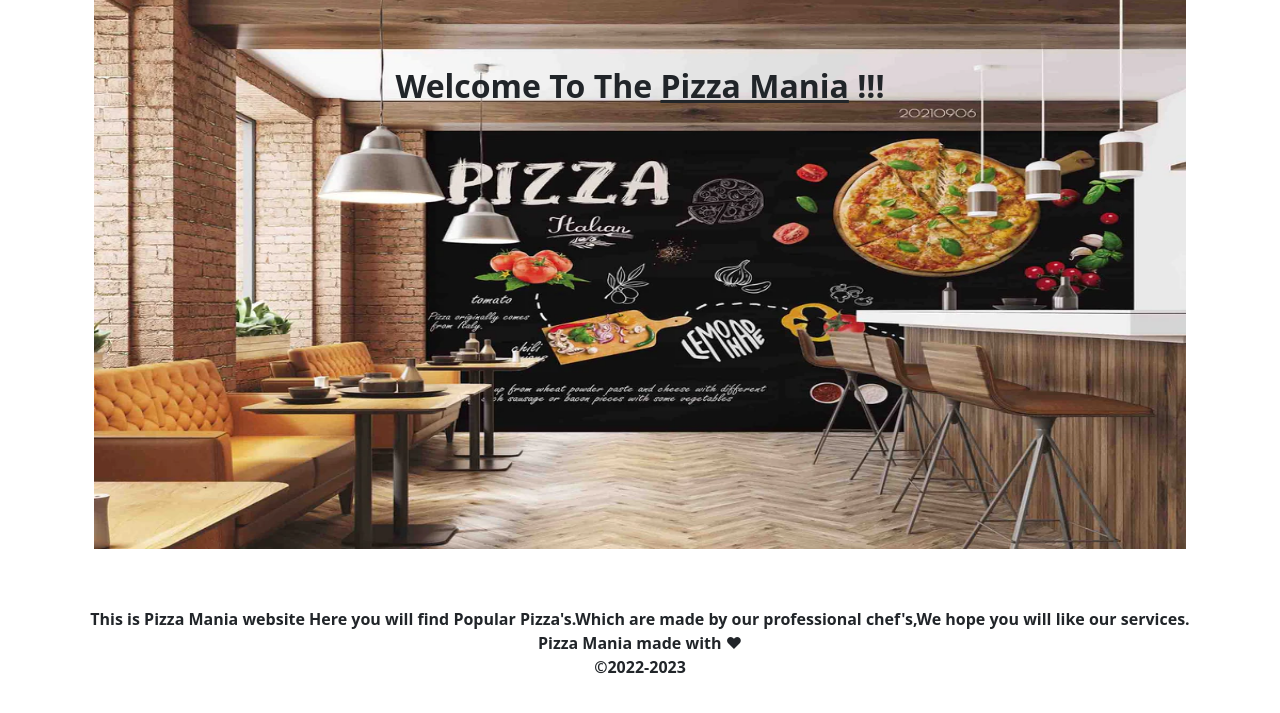
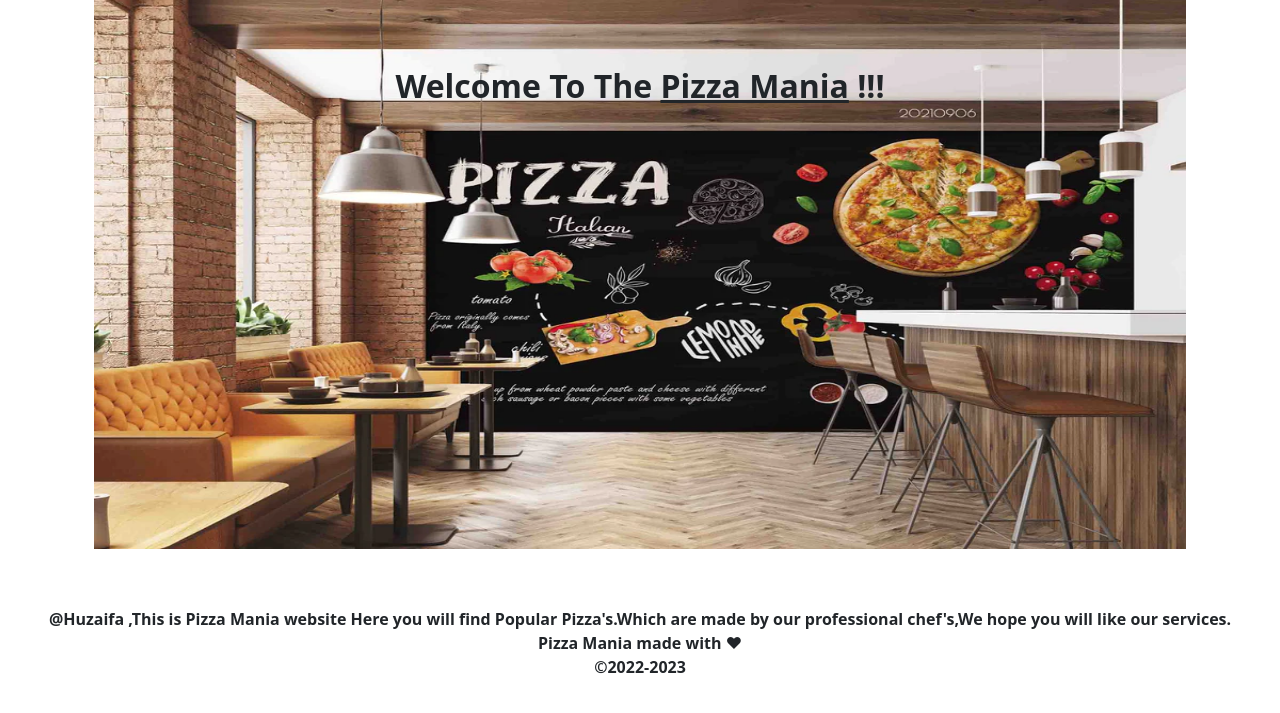
Before and after one commit to Huzaifa-Antule/Pizza-Mania, a Django app: page /about/ in a window 1280 px wide. Shown: the part 73-786 px from the top of the page. Run offline with Django 4.2, Linux system fonts and the light colour scheme; some libraries are stand-ins or nearby versions.

Commit message:
Update about.html

```diff
--- a/templates/about.html
+++ b/templates/about.html
@@ -6,7 +6,7 @@
         <img src="\static\About.png" alt="bg image" height="550" class="container-fluid">
         <div class="carousel-caption top-0 my-5 ">
             <h2 class="text-dark "> <strong> Welcome To The <u>Pizza Mania</u> !!! </strong>  </h2>
-            <p class= "fixed-bottom text-dark mb-5 "><strong>This is Pizza Mania website Here you will find Popular Pizza's.Which are made by our professional chef's,We hope you will like our services.</strong>
+            <p class= "fixed-bottom text-dark mb-5 "><strong> @Huzaifa ,This is Pizza Mania website Here you will find Popular Pizza's.Which are made by our professional chef's,We hope you will like our services.</strong>
                 <strong><br> Pizza Mania made with ♥
                 <br> ©2022-2023 </strong>
 
```
